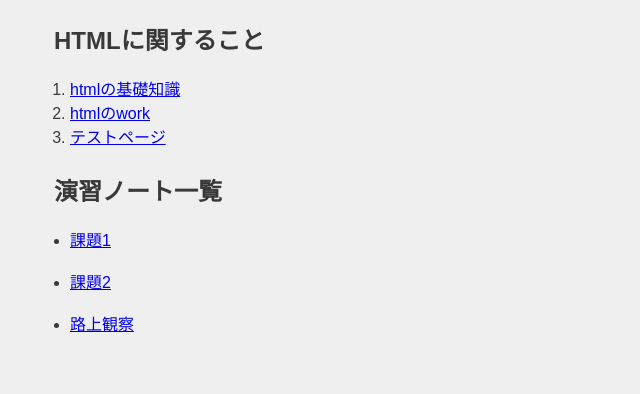
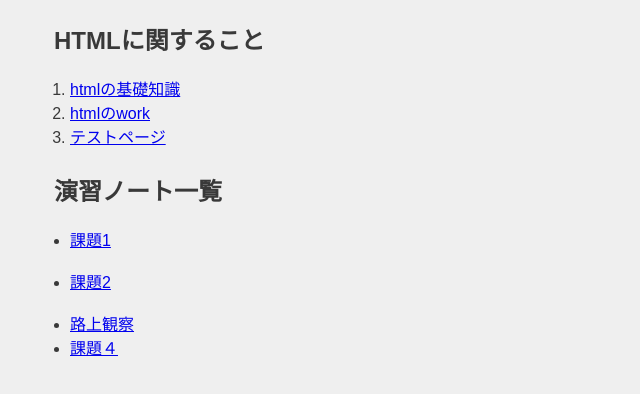
Before and after one commit to takumu05/xbp, a plain HTML site: page de12/index.html in a window 1280 px wide. Shown: the part 152-546 px from the top of the page, without its empty margins (0-640 px from the left). Drawn offline with Linux system fonts and the light colour scheme.

Commit message:
20231030

```diff
--- a/de12/index.html
+++ b/de12/index.html
@@ -22,6 +22,7 @@
             <li><a href="../de12/1.html"target="_blank">課題1</a></li><br>
             <li><a href="../de12/2.html"target="_blank">課題2</a></li><br>
             <li><a href="../de12/3.html"target="_blank">路上観察</a></li>
+            <li><a href="../de12/4.html"target="_blank">課題４</a></li>
         </ul>
 
 
```
